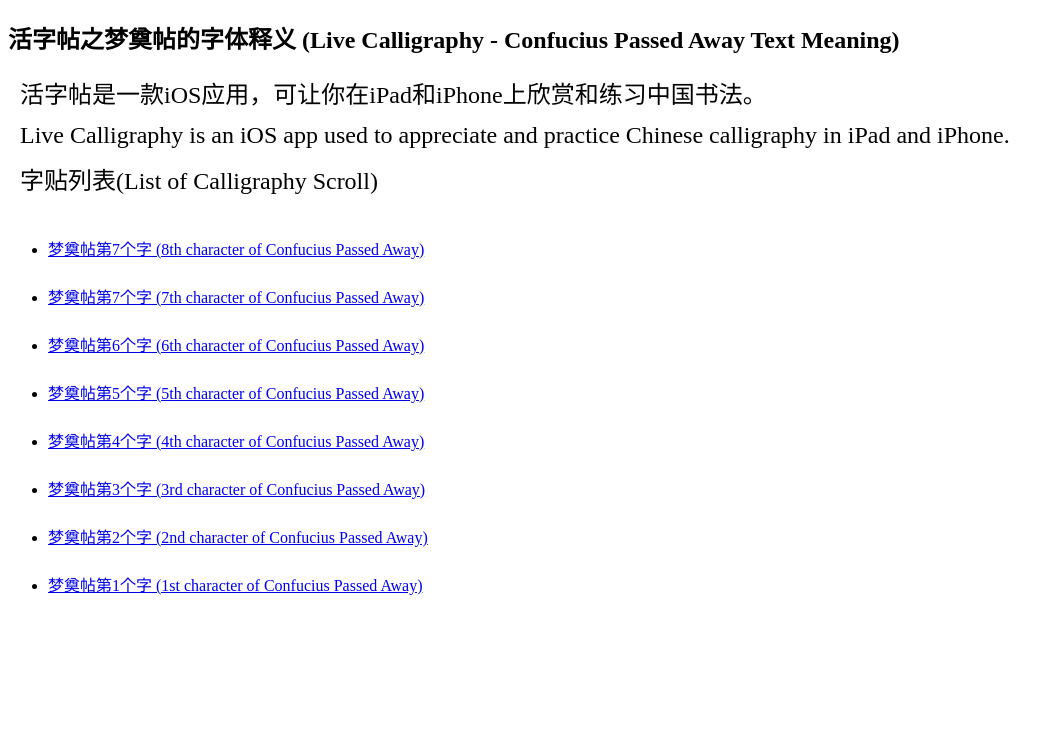
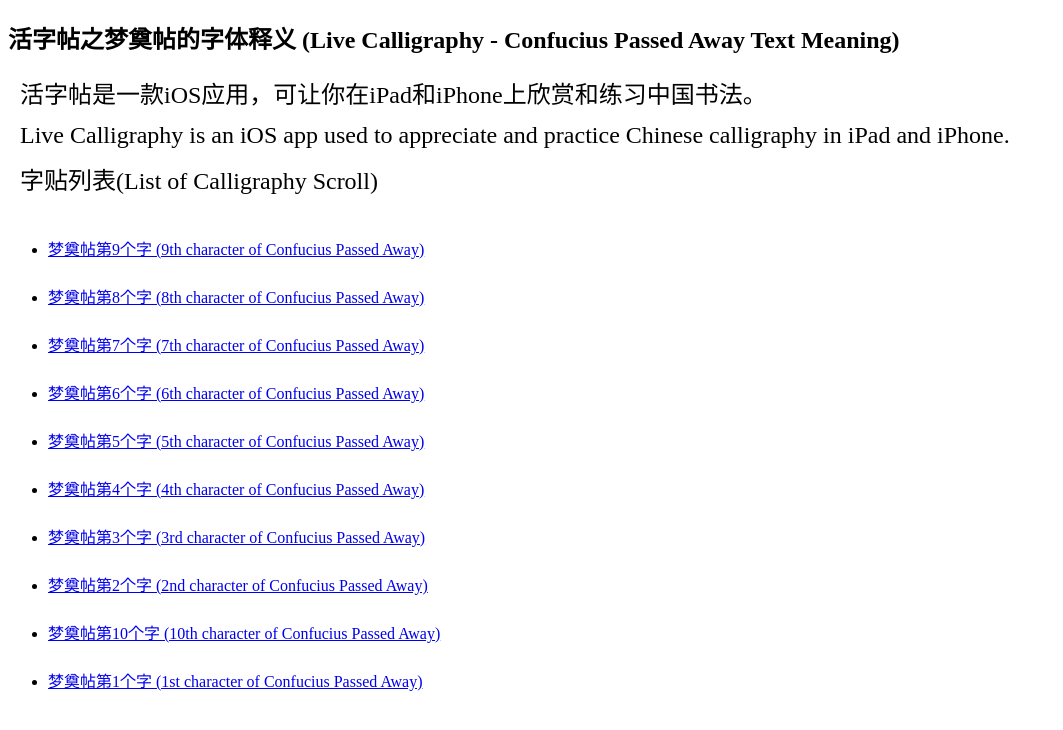
Before and after one commit to shengzhe/MengDian, a Jekyll site: the page built from index.html, in a window 1280 px wide. Shown: the top 730 px of the page, without its empty margins (0-1063 px from the left). Built offline with Jekyll 4.4.1, drawn with Linux system fonts in a browser that asks for light colours.

Commit message:
add 9&10

```diff
--- /dev/null
+++ b/_posts/2012-08-31-MengDian-10.html
@@ -0,0 +1,11 @@
+---
+layout: default
+title: 梦奠帖第10个字 (10th character of Confucius Passed Away)
+---
+<h1>王</h1>
+<p>简体：王[wáng]</p>
+<p>繁體：王[ㄨㄤˊ]</p>
+<p>释义：古代一国君主的称号，现代有些国家仍用这种称号</p>
+<p>English: king</p>
+<br/>
+<p>参考：<a href="http://www.zdic.net/z/1e/js/738B.htm">http://www.zdic.net</a></p>
--- a/_posts/2012-08-31-MengDian-8.html
+++ b/_posts/2012-08-31-MengDian-8.html
@@ -1,6 +1,6 @@
 ---
 layout: default
-title: 梦奠帖第7个字 (8th character of Confucius Passed Away)
+title: 梦奠帖第8个字 (8th character of Confucius Passed Away)
 ---
 <h1>二</h1>
 <p>简体：二[èr]</p>
--- /dev/null
+++ b/_posts/2012-08-31-MengDian-9.html
@@ -0,0 +1,11 @@
+---
+layout: default
+title: 梦奠帖第9个字 (9th character of Confucius Passed Away)
+---
+<h1>周</h1>
+<p>简体：周[zhōu]</p>
+<p>繁體：周[ㄓㄡˉ]</p>
+<p>释义：中国朝代名</p>
+<p>English: Zhou dynasty</p>
+<br/>
+<p>参考：<a href="http://www.zdic.net/z/16/js/5468.htm">http://www.zdic.net</a></p>
```
